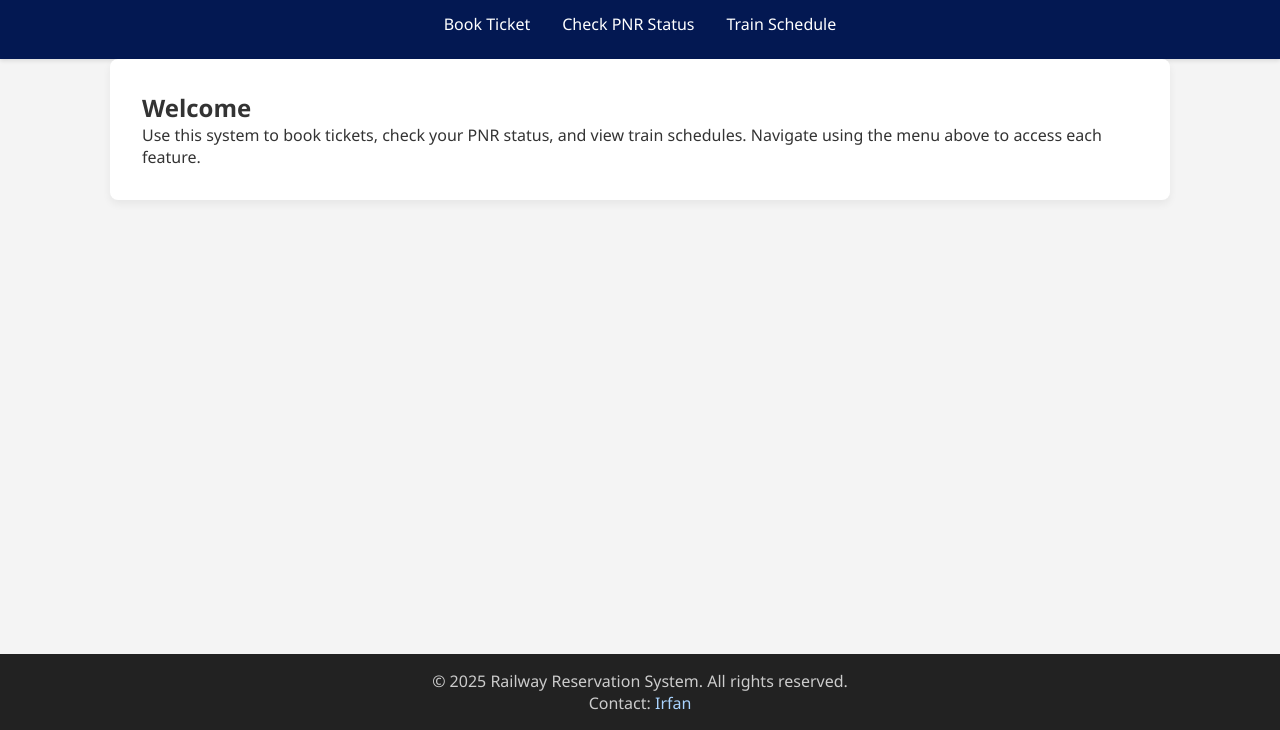
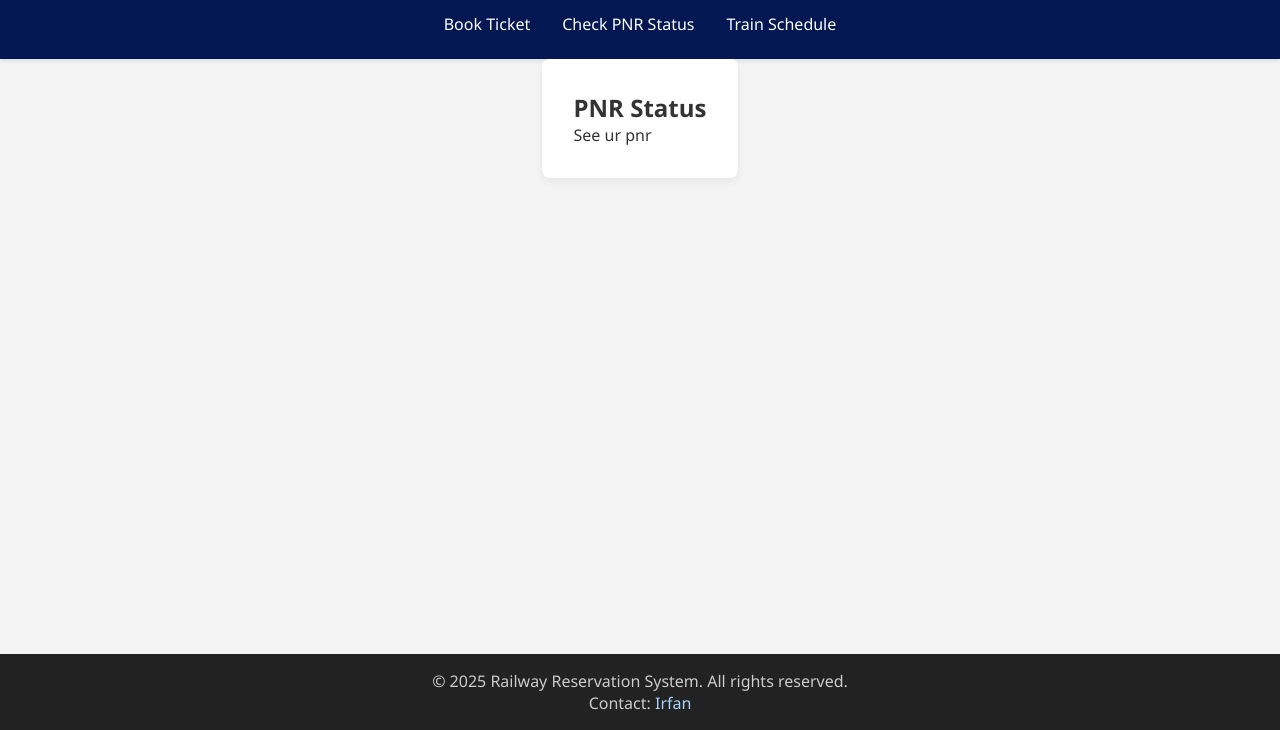
Before and after one commit to c137v8/Railway-Reservation, a plain HTML site: page check_pnr.html in a window 1280 px wide. Shown: the part 70-800 px from the top of the page. Drawn offline with Linux system fonts and the light colour scheme.

Commit message:
refactor: this

```diff
--- a/check_pnr.html
+++ b/check_pnr.html
@@ -23,10 +23,9 @@
 
     <main class="container">
         <section>
-            <h2>Welcome</h2>
+            <h2>PNR Status</h2>
             <p>
-                Use this system to book tickets, check your PNR status, and view train schedules.
-                Navigate using the menu above to access each feature.
+                See ur pnr
             </p>
         </section>
     </main>
```
Also changed, not shown: train_schedule.html (+2 -3 lines).
